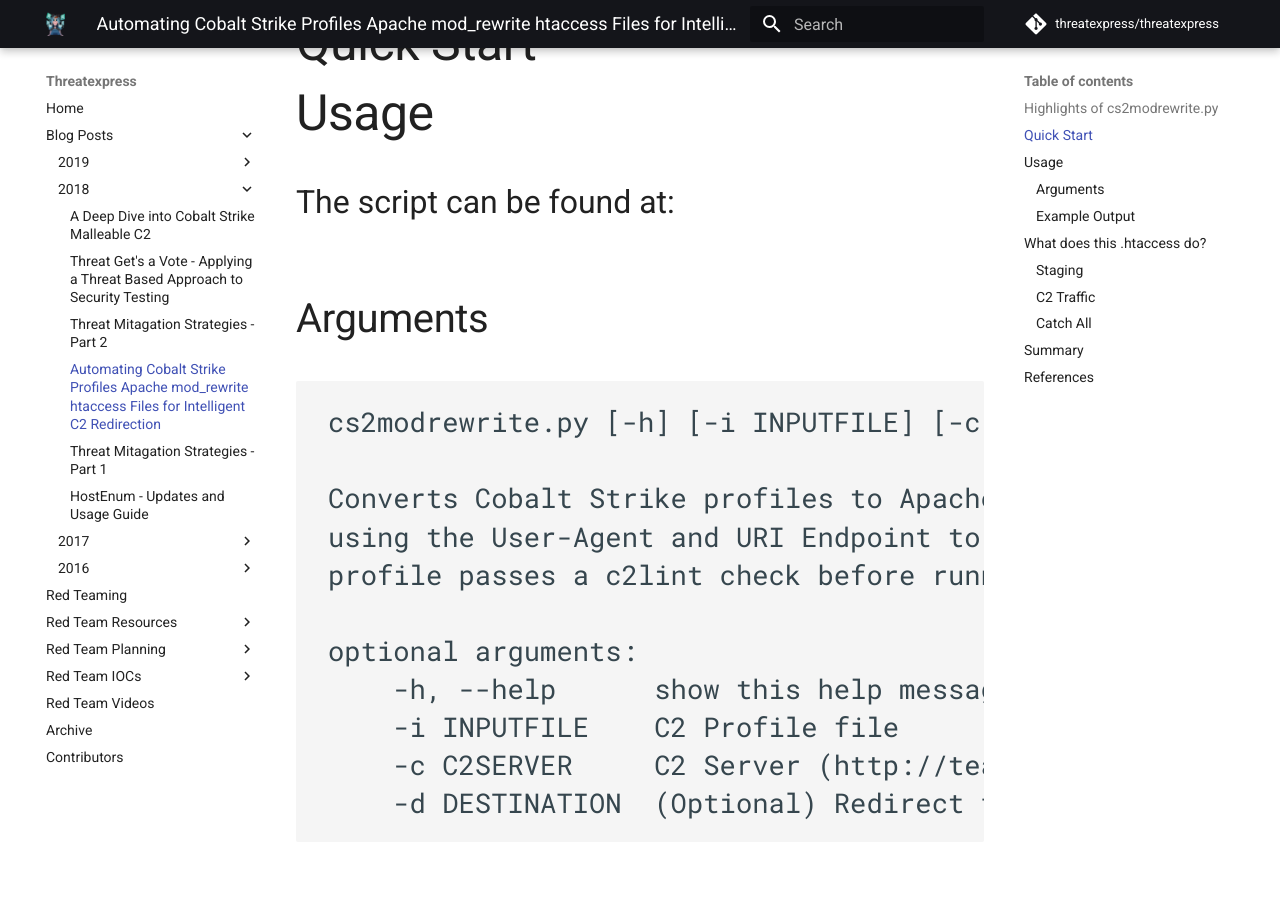
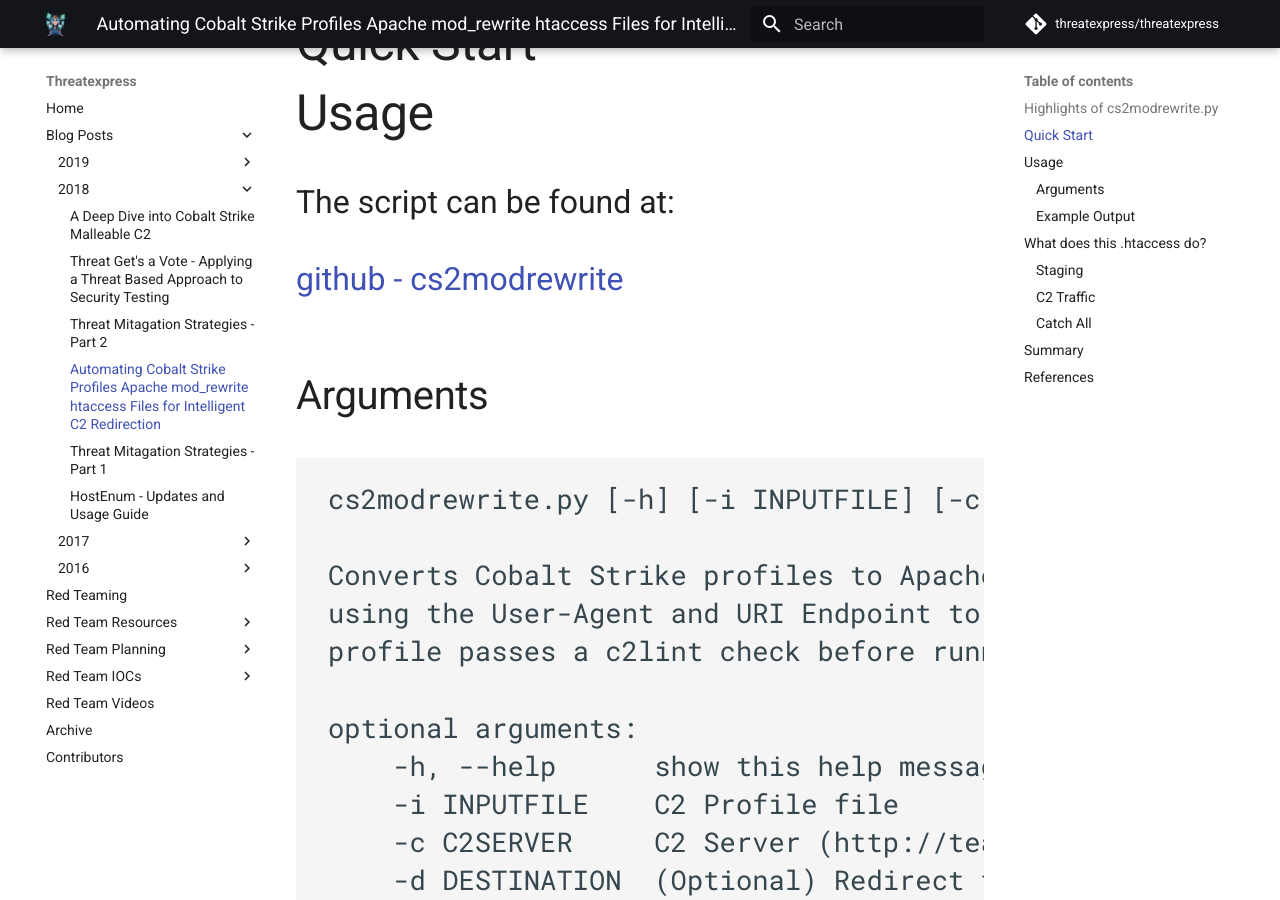
Before and after one commit to threatexpress/threatexpress, an MkDocs documentation site: the page built from docs/blogs/2018/automating-cobalt-strike-profiles-apache-mod_rewrite-htaccess-files-intelligent-c2-redirection.md, in a window 1280 px wide and 900 px high, scrolled down 2534 px. Built offline with MkDocs 1.6.1 and Material for MkDocs 9.7.7, drawn with Linux system fonts in a browser that asks for light colours; nearby versions of some CDN libraries; comment, search, counter and statistics services are not loaded.

Commit message:
fix missing link

```diff
--- a/docs/blogs/2018/automating-cobalt-strike-profiles-apache-mod_rewrite-htaccess-files-intelligent-c2-redirection.md
+++ b/docs/blogs/2018/automating-cobalt-strike-profiles-apache-mod_rewrite-htaccess-files-intelligent-c2-redirection.md
@@ -19,6 +19,8 @@
 ## Usage
 
 The script can be found at:
+
+[github - cs2modrewrite](https://github.com/threatexpress/cs2modrewrite)
 
 ### Arguments
 
```
